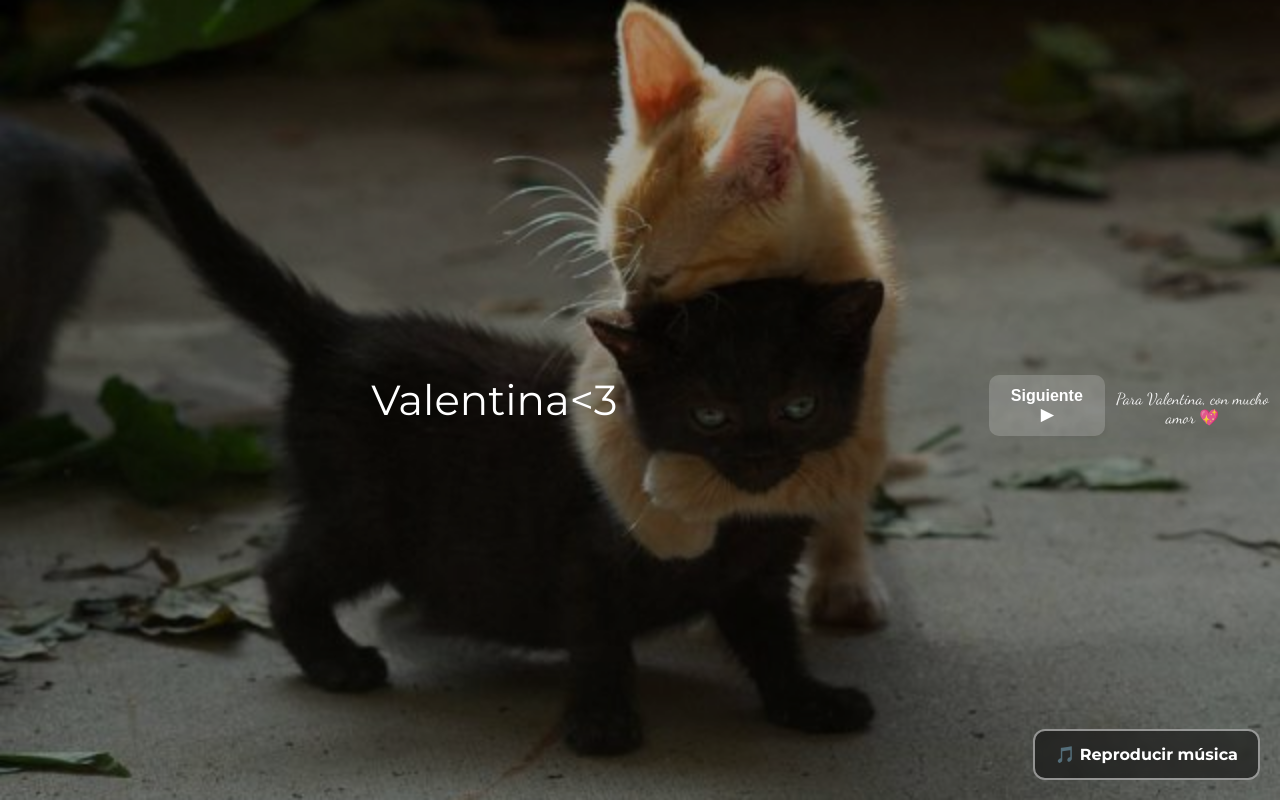
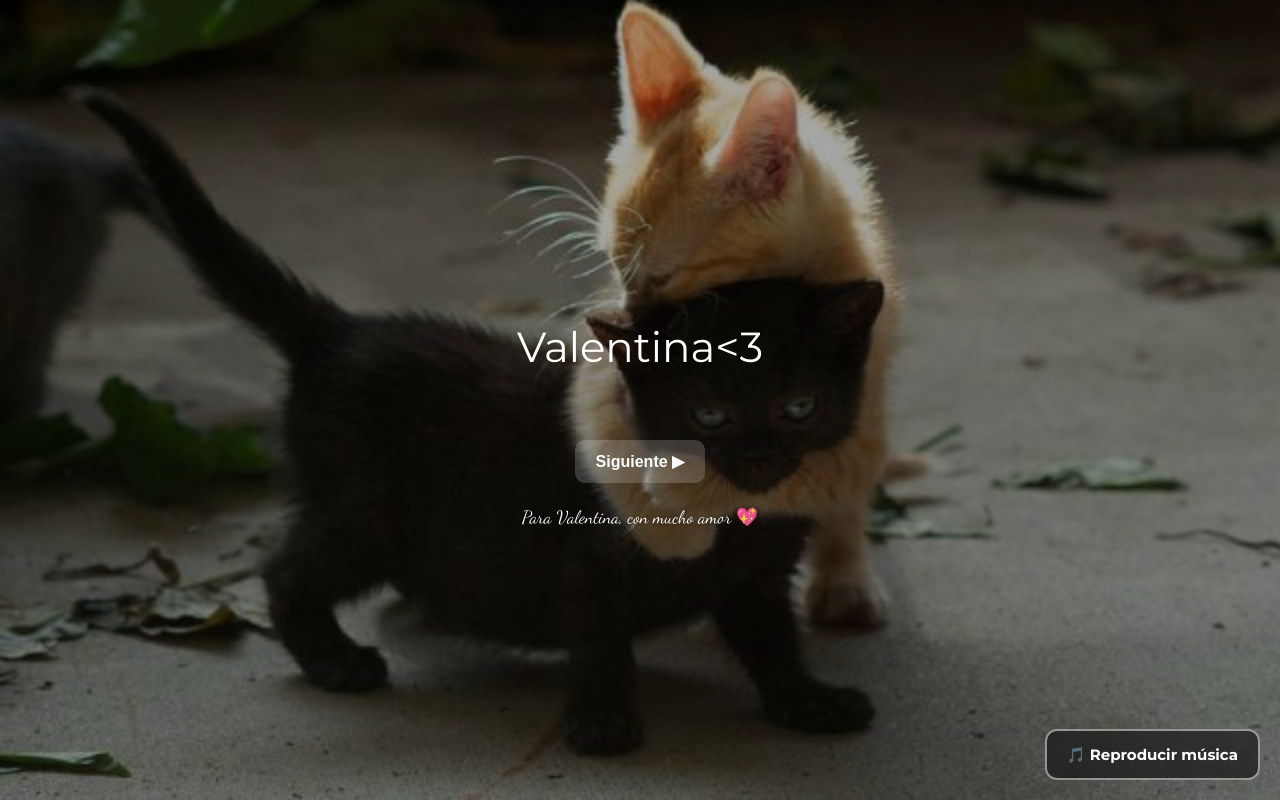
Before and after one commit to sarellano20/valentina, a plain HTML site: page index.html in a window 1280 px wide. Drawn offline with Linux system fonts and the light colour scheme.

Commit message:
Update index.html

```diff
--- a/index.html
+++ b/index.html
@@ -10,15 +10,18 @@
   <style>
     body{
       margin:0;
-      height:100vh;
+      min-height:100vh;
       background:url('gato.jpg') center/cover no-repeat;
       font-family:'Montserrat', sans-serif;
       color:white;
       display:flex;
+      flex-direction:column;
       justify-content:center;
       align-items:center;
       text-align:center;
       overflow:hidden;
+      padding:20px; /* espacio para móviles */
+      box-sizing:border-box;
     }
 
     .overlay{
@@ -26,13 +29,25 @@
       inset:0;
       background:rgba(0,0,0,0.35);
       pointer-events:none;
+      z-index:1;
+    }
+
+    /* CONTENEDOR CENTRAL */
+    .content-wrapper{
+      position:relative;
+      z-index:5;
+      width:100%;
+      max-width:500px;
+      display:flex;
+      flex-direction:column;
+      justify-content:center;
+      align-items:center;
+      gap:18px;
     }
 
     .phrase{
-      position:relative;
-      z-index:5;
-      font-size:clamp(22px,4.5vw,42px);
-      width:90%;
+      font-size:clamp(22px,5vw,42px);
+      width:100%;
       min-height:120px;
       display:flex;
       justify-content:center;
@@ -45,25 +60,26 @@
     .fade-out{opacity:0; transform:scale(.95);}
 
     .controls{
-      position:relative;
-      z-index:6;
       display:flex;
-      gap:20px;
+      gap:15px;
       justify-content:center;
-      margin-top:10px;
+      align-items:center;
+      width:100%;
     }
 
     .btn{
       background:rgba(255,255,255,0.18);
       border:0;
       color:white;
-      padding:12px 22px;
+      padding:12px 20px;
       border-radius:10px;
       font-size:16px;
       font-weight:700;
       cursor:pointer;
       transition:transform .15s ease;
+      width:130px;
     }
+
     .btn:active{ transform:scale(.95); }
 
     /* Botón de música */
@@ -80,16 +96,16 @@
       border:2px solid rgba(255,255,255,0.5);
       z-index:20;
       backdrop-filter:blur(4px);
+      font-size:15px;
     }
 
-    /* Dedicatoria */
     .dedication{
-      margin-top:15px;
-      font-size:16px;
+      font-size:18px;
       font-family:'Dancing Script', cursive;
-      opacity:0.9;
-      position:relative;
+      opacity:0.95;
+      margin-top:5px;
       z-index:5;
+      text-shadow:0 0 4px rgba(0,0,0,0.6);
     }
 
     /* Hearts */
@@ -112,6 +128,8 @@
   <div class="overlay"></div>
   <div class="hearts" id="hearts"></div>
 
+  <!-- CONTENEDOR CENTRAL -->
+  <div class="content-wrapper">
     <div class="phrase fade-in" id="phrase">
       <span id="phraseText">Cargando...</span>
     </div>
@@ -122,6 +140,7 @@
     </div>
 
     <div class="dedication">Para Valentina, con mucho amor 💖</div>
+  </div>
 
 <script>
   const frases = [
@@ -160,10 +179,8 @@
 
       spawnHearts(6);
 
-      // Mostrar el botón Anterior solo desde la segunda frase
       prevBtn.style.display = (i === 0) ? "none" : "inline-block";
 
-      // Última frase → alerta
       if(i === frases.length-1){
         setTimeout(()=>{
           alert('¿Te quedarías conmigo en este mundo cruel para ser felices siempre? ❤️');
@@ -206,7 +223,6 @@
     showPhrase(index);
   };
 
-  // Botón para iniciar la música
   const playBtn = document.getElementById('playMusic');
   const bgm = document.getElementById('bgm');
 
```
Lines whose indentation alone changed are shown as unchanged.
